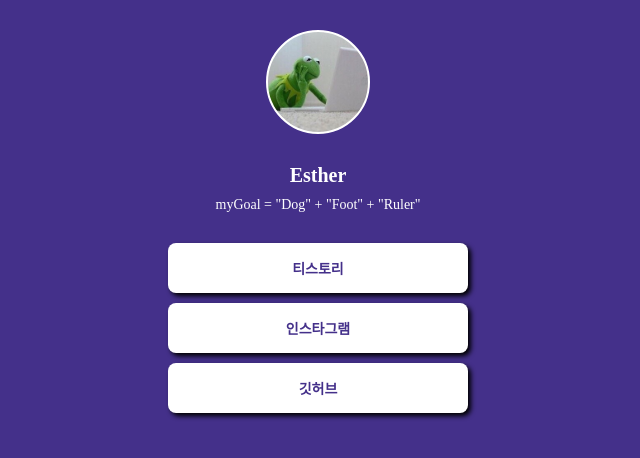
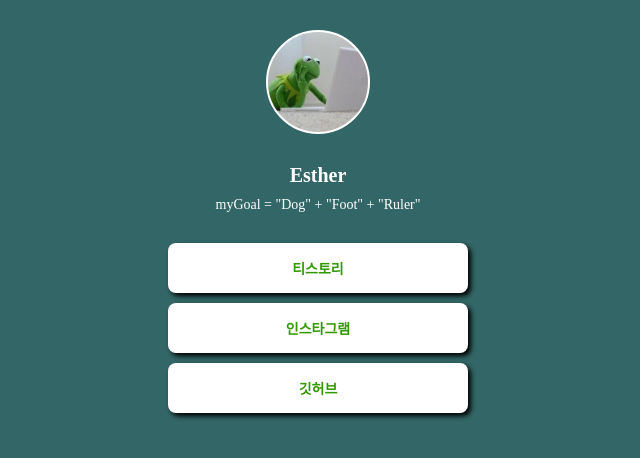
Before and after one commit to Stilllee/mypage, a plain HTML site: page index.html in a window 1280 px wide. Shown: the whole page, without its empty margins (322-962 px from the left). Drawn offline with Linux system fonts and the light colour scheme; a web font is replaced by a local one.

Commit message:
Update index.html

```diff
--- a/index.html
+++ b/index.html
@@ -20,7 +20,7 @@
       }
 
       body {
-        background-color: #44308a;
+        background-color: #336666;
       }
       .profile {
         width: 100px;
@@ -68,7 +68,7 @@
 
         font-size: 14px;
         font-weight: bold;
-        color: #44308a;
+        color: #339900;
 
         display: flex;
         flex-direction: column;
```
